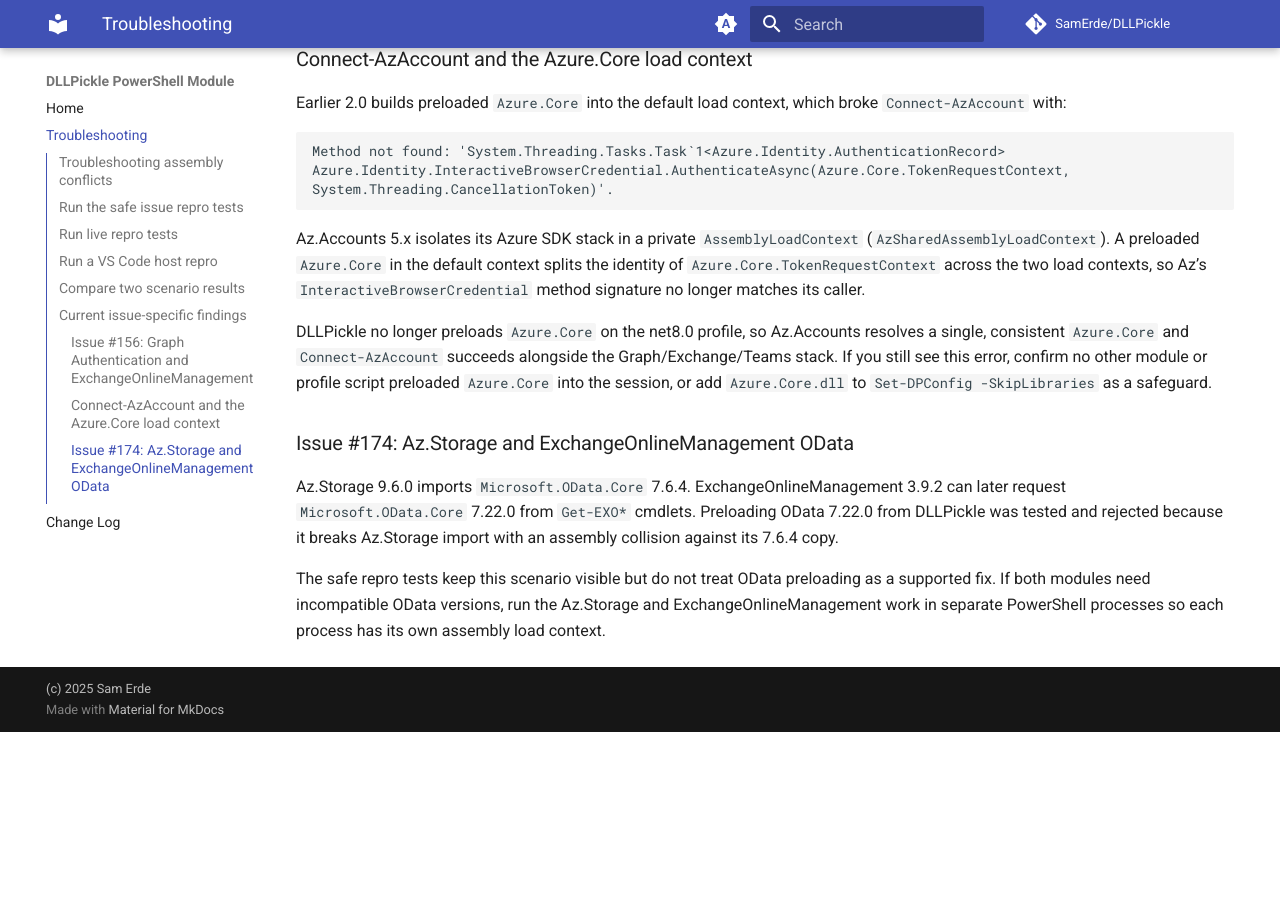
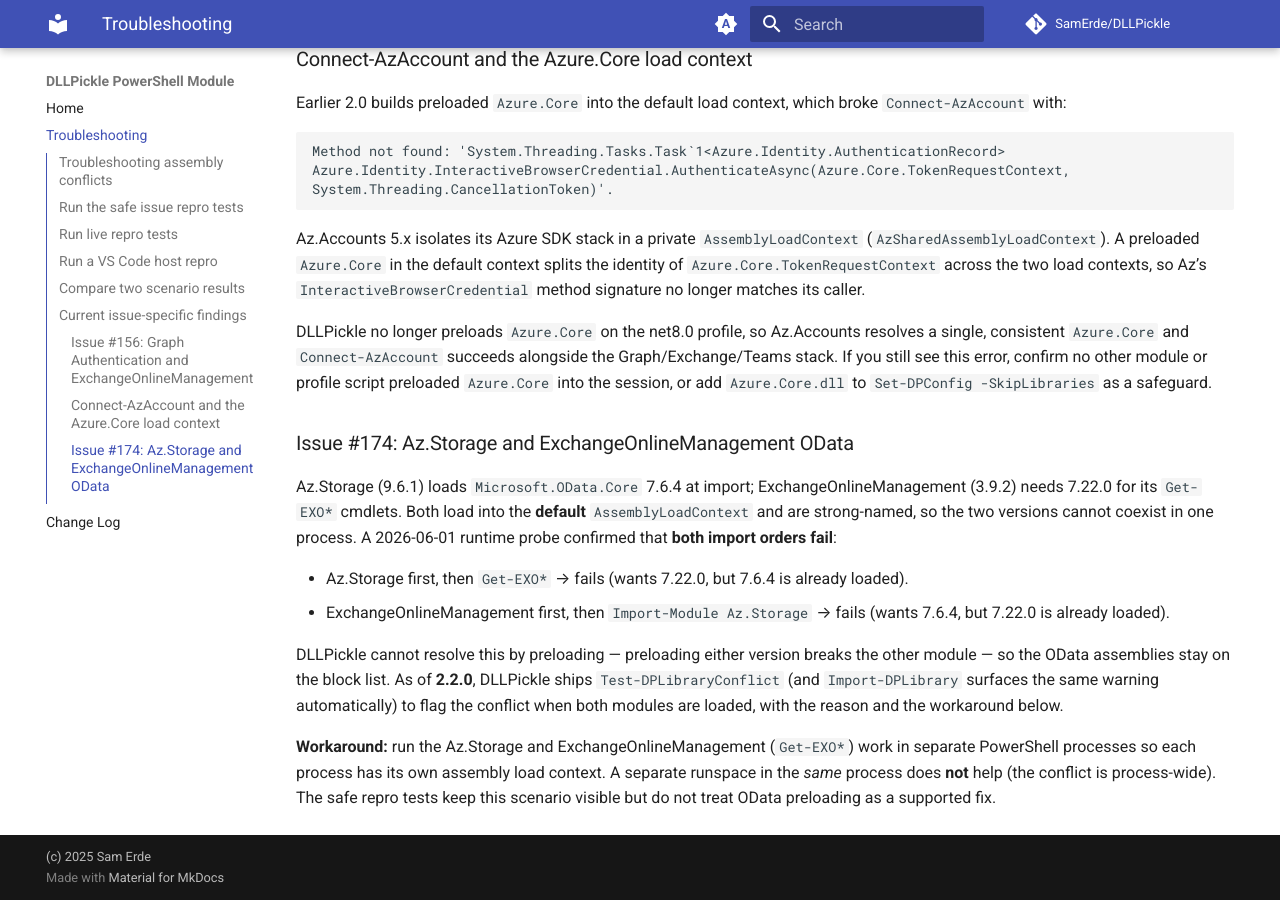
Before and after one commit to SamErde/DLLPickle, an MkDocs documentation site: the page built from docs/Troubleshooting.md, in a window 1280 px wide and 900 px high, scrolled down 1821 px. Built offline with MkDocs 1.6.1 and Material for MkDocs 9.7.7, drawn with Linux system fonts in a browser that asks for light colours; comment, search, counter and statistics services are not loaded; before the commit the page ends 2553 px from its top, so only the background shows below that.

Commit message:
docs: slim the README and refresh the first-level /docs files
Make the README a fast on-ramp for new users and push reference/policy detail
into /docs, plus fix accuracy/currency gaps found while reviewing the docs.

README (171 -> 81 lines):
- Merge the two duplicate "Using" blocks into one.
- Condense the FAQ + "Example Scenario" narrative into a short "How It Works"
  that links to the Deep Dive (the full story already lives in docs/index.md
  and Deep-Dive.md).
- Complete the command list: it previously listed only 7 of 9 exported
  commands (missing Import-DPBaseProfile and Test-DPLibraryConflict); now all 9,
  grouped Primary vs Inspection helpers.
- Add Troubleshooting.md to the documentation map.

Moved out of the README:
- Versioning policy -> DEPENDENCIES.md, reconciled with reality: the old text
  described 4 segments (2.x.x.x) and an "MSAL update -> minor / refactor ->
  build" rule, but releases are 3-segment SemVer driven by Conventional Commits
  (feat->minor, fix->patch) and publish only on bundle changes.
- Tracked-library NuGet documentation links -> DEPENDENCIES.md.
- "Related GitHub Issues" list -> docs/Deep-Dive.md as motivating background.

Docs accuracy/currency fixes (from the review):
- docs/Troubleshooting.md: refresh the #174 section to the runtime-confirmed
  both-import-orders-fail conclusion, reference Test-DPLibraryConflict (2.2.0),
  and correct Az.Storage 9.6.0 -> 9.6.1.
- docs/DLLPickle.md: add the missing Import-DPBaseProfile (linked) and
  Test-DPLibraryConflict (unlinked; per-command help page is generated by the
  in-progress Microsoft.PowerShell.PlatyPS migration) entries.

index.md, Deep-Dive.md, and Architecture.md were reviewed and are current; the
DLLPickle.md front-matter version/date will refresh on PlatyPS regeneration.

Co-Authored-By: Claude Opus 4.8 <noreply@anthropic.com>

```diff
--- a/docs/Troubleshooting.md
+++ b/docs/Troubleshooting.md
@@ -120,12 +120,20 @@ add `Azure.Core.dll` to `Set-DPConfig -SkipLibraries` as a safeguard.
 
 ### Issue #174: Az.Storage and ExchangeOnlineManagement OData
 
-Az.Storage 9.6.0 imports `Microsoft.OData.Core` 7.6.4. ExchangeOnlineManagement
-3.9.2 can later request `Microsoft.OData.Core` 7.22.0 from `Get-EXO*` cmdlets.
-Preloading OData 7.22.0 from DLLPickle was tested and rejected because it
-breaks Az.Storage import with an assembly collision against its 7.6.4 copy.
+Az.Storage (9.6.1) loads `Microsoft.OData.Core` 7.6.4 at import; ExchangeOnlineManagement
+(3.9.2) needs 7.22.0 for its `Get-EXO*` cmdlets. Both load into the **default**
+`AssemblyLoadContext` and are strong-named, so the two versions cannot coexist in one
+process. A 2026-06-01 runtime probe confirmed that **both import orders fail**:
 
-The safe repro tests keep this scenario visible but do not treat OData
-preloading as a supported fix. If both modules need incompatible OData versions,
-run the Az.Storage and ExchangeOnlineManagement work in separate PowerShell
-processes so each process has its own assembly load context.
+- Az.Storage first, then `Get-EXO*` &rarr; fails (wants 7.22.0, but 7.6.4 is already loaded).
+- ExchangeOnlineManagement first, then `Import-Module Az.Storage` &rarr; fails (wants 7.6.4, but 7.22.0 is already loaded).
+
+DLLPickle cannot resolve this by preloading — preloading either version breaks the other
+module — so the OData assemblies stay on the block list. As of **2.2.0**, DLLPickle ships
+`Test-DPLibraryConflict` (and `Import-DPLibrary` surfaces the same warning automatically) to
+flag the conflict when both modules are loaded, with the reason and the workaround below.
+
+**Workaround:** run the Az.Storage and ExchangeOnlineManagement (`Get-EXO*`) work in separate
+PowerShell processes so each process has its own assembly load context. A separate runspace in
+the *same* process does **not** help (the conflict is process-wide). The safe repro tests keep
+this scenario visible but do not treat OData preloading as a supported fix.
```
Also changed, not shown: DEPENDENCIES.md (+31 -0 lines), README.md (+22 -111 lines), docs/DLLPickle.md (+8 -0 lines), docs/Deep-Dive.md (+13 -0 lines).
